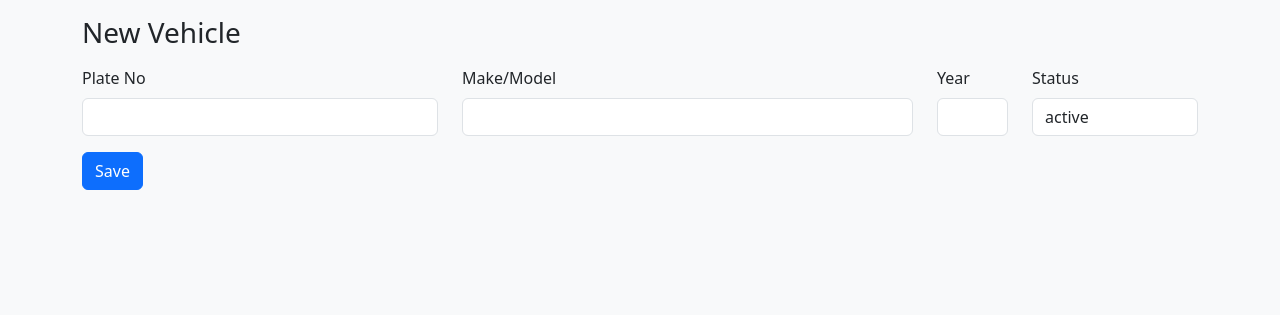
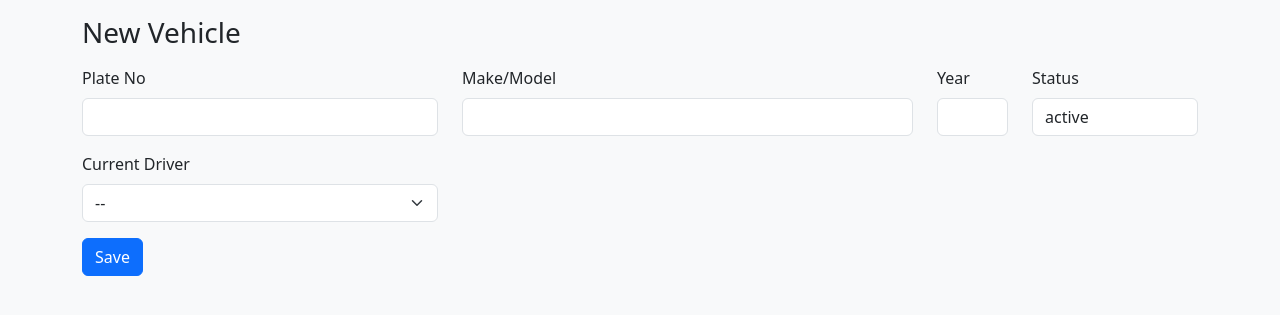
Before and after one commit to Bilalkhawaja001/fleet-management, a Flask app: page /fleet/vehicles/new in a window 1280 px wide. Shown: the part 56-371 px from the top of the page. Run offline with Flask 3, Linux system fonts and the light colour scheme; the visitor is signed in with stand-in values (Sample User, id 1); data that the repository does not hold is empty.

Commit message:
vehicles: current_driver_id field

```diff
--- a/app/blueprints/fleet/forms.py
+++ b/app/blueprints/fleet/forms.py
@@ -1,5 +1,5 @@
 from flask_wtf import FlaskForm
-from wtforms import StringField, IntegerField, SubmitField
+from wtforms import StringField, IntegerField, SubmitField, SelectField
 from wtforms.validators import DataRequired, Optional
 
 
@@ -8,4 +8,5 @@ class VehicleForm(FlaskForm):
     make_model = StringField("Make/Model", validators=[DataRequired()])
     year = IntegerField("Year", validators=[Optional()])
     status = StringField("Status", validators=[DataRequired()])
+    current_driver_id = SelectField("Current Driver", coerce=int)
     submit = SubmitField("Save")
--- a/app/blueprints/fleet/routes.py
+++ b/app/blueprints/fleet/routes.py
@@ -2,7 +2,7 @@ from flask import Blueprint, render_template, redirect, url_for, flash
 from flask_login import login_required
 
 from ...extensions import db
-from ...models import Vehicle, Role
+from ...models import Vehicle, Driver, Role
 from ...rbac import role_required
 from .forms import VehicleForm
 
@@ -16,17 +16,25 @@ def vehicle_list():
     return render_template("fleet/vehicles_list.html", vehicles=vehicles)
 
 
+def _driver_choices(form: VehicleForm):
+    form.current_driver_id.choices = [(0, "--")]
+    form.current_driver_id.choices += [(d.id, d.name) for d in Driver.query.order_by(Driver.name).all()]
+
+
 @bp.route("/vehicles/new", methods=["GET", "POST"])
 @login_required
 @role_required(Role.SUPER_ADMIN, Role.ADMIN, Role.ENTRY_OPERATOR)
 def vehicle_create():
     form = VehicleForm(status="active")
+    _driver_choices(form)
+
     if form.validate_on_submit():
         v = Vehicle(
             plate_no=form.plate_no.data.strip(),
             make_model=form.make_model.data.strip(),
             year=form.year.data,
             status=form.status.data.strip(),
+            current_driver_id=(form.current_driver_id.data or 0) or None,
         )
         db.session.add(v)
         db.session.commit()
@@ -44,12 +52,21 @@ def vehicle_edit(vehicle_id: int):
         flash("Vehicle not found", "warning")
         return redirect(url_for("fleet.vehicle_list"))
 
-    form = VehicleForm(obj=v)
+    form = VehicleForm(
+        plate_no=v.plate_no,
+        make_model=v.make_model,
+        year=v.year,
+        status=v.status,
+        current_driver_id=v.current_driver_id or 0,
+    )
+    _driver_choices(form)
+
     if form.validate_on_submit():
         v.plate_no = form.plate_no.data.strip()
         v.make_model = form.make_model.data.strip()
         v.year = form.year.data
         v.status = form.status.data.strip()
+        v.current_driver_id = (form.current_driver_id.data or 0) or None
         db.session.commit()
         flash("Vehicle updated", "success")
         return redirect(url_for("fleet.vehicle_list"))
--- a/app/models/vehicle.py
+++ b/app/models/vehicle.py
@@ -12,7 +12,11 @@ class Vehicle(db.Model):
     year = db.Column(db.Integer, nullable=True)
     status = db.Column(db.String(32), nullable=False, default="active")
 
+    current_driver_id = db.Column(db.Integer, db.ForeignKey("drivers.id"), nullable=True, index=True)
+
     created_at = db.Column(db.DateTime, nullable=False, default=datetime.utcnow)
+
+    current_driver = db.relationship("Driver", foreign_keys=[current_driver_id], backref=db.backref("current_vehicles", lazy=True))
 
     def __repr__(self) -> str:
         return f"<Vehicle {self.plate_no}>"
--- a/app/templates/fleet/vehicle_form.html
+++ b/app/templates/fleet/vehicle_form.html
@@ -21,6 +21,12 @@
       {{ form.status(class_='form-control') }}
     </div>
   </div>
+  <div class="row">
+    <div class="col-md-4 mb-3">
+      {{ form.current_driver_id.label(class_='form-label') }}
+      {{ form.current_driver_id(class_='form-select') }}
+    </div>
+  </div>
   {{ form.submit(class_='btn btn-primary') }}
 </form>
 {% endblock %}
```
Also changed, not shown: migrations/versions/deec24ae1608_vehicle_current_driver.py (added, +36 -0 lines).
